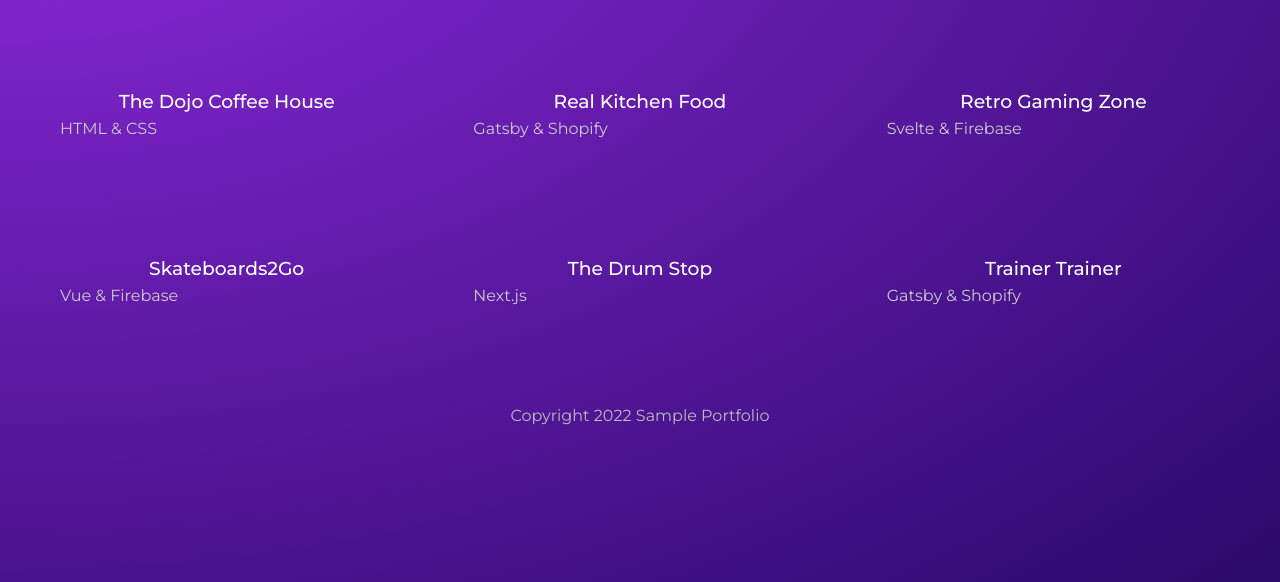
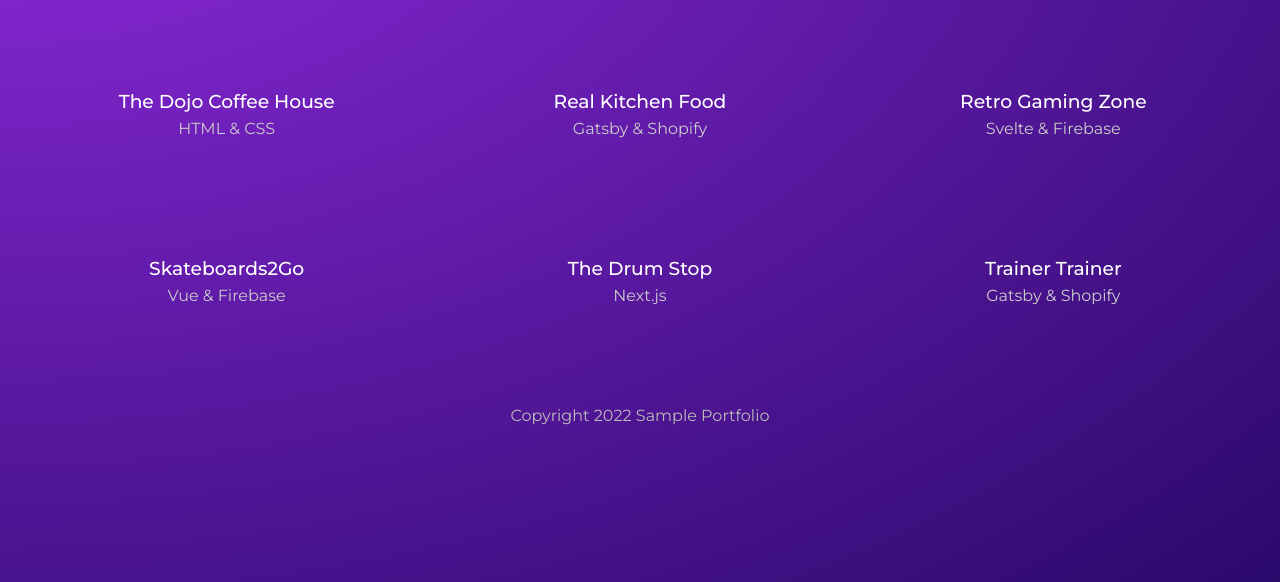
Before and after one commit to jitdiv/gatsby-tutorial, a Gatsby site: page /projects in a window 1280 px wide. Shown: the part 218-800 px from the top of the page. Built offline with nearby package versions, Linux system fonts and the light colour scheme; Gatsby itself is replaced by a stand-in of ours.

Commit message:
Adjusted centering of items in grid

```diff
--- a/src/styles/projects.module.css
+++ b/src/styles/projects.module.css
@@ -15,9 +15,11 @@
     grid-template-columns: 1fr 1fr 1fr;
     grid-gap: 80px;
     margin: 80px 20px;
+    justify-items: center;
+    text-align: center;
   }
   .project h3 {
-    text-align: center;
+    /* text-align: center; */
     margin: 20px auto 0px;
     font-weight: 500;
   }
```
